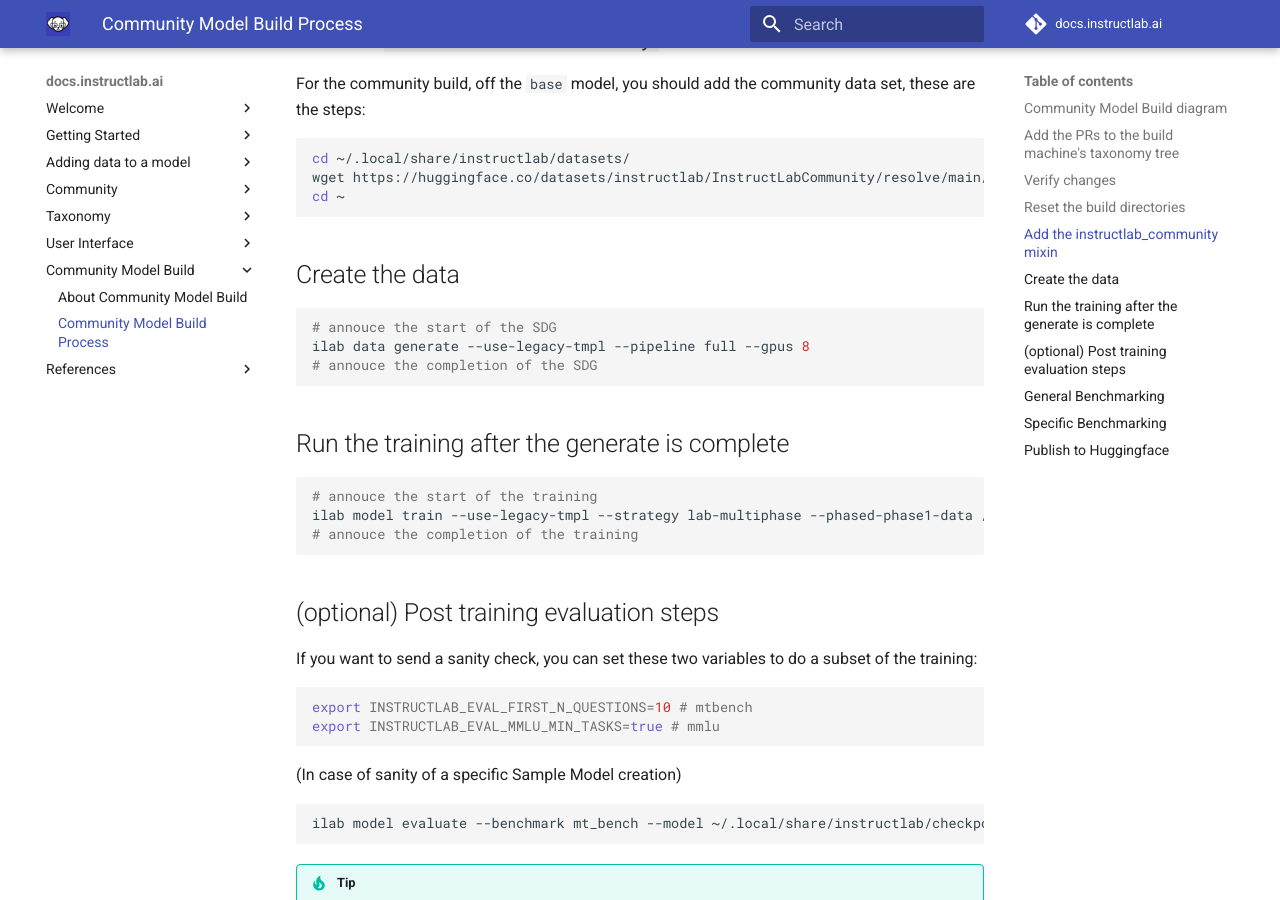
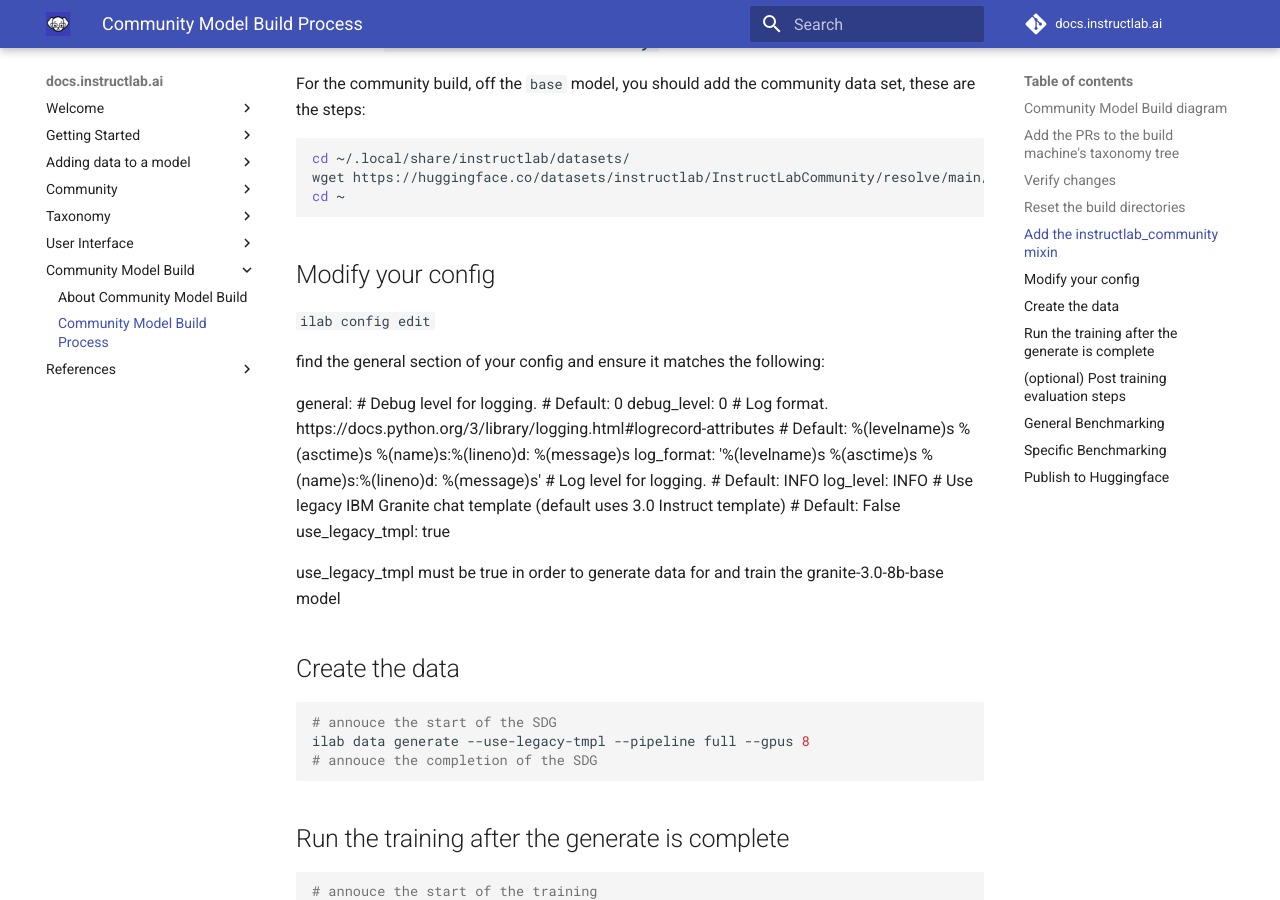
Before and after one commit to instructlab/docs.instructlab.ai, an MkDocs documentation site: the page built from docs/cmb/build_process.md, in a window 1280 px wide and 900 px high, scrolled down 1961 px. Built offline with MkDocs 1.6.1 and Material for MkDocs 9.7.7, drawn with Linux system fonts in a browser that asks for light colours; comment, search, counter and statistics services are not loaded.

Commit message:
Update docs/cmb/build_process.md
Co-authored-by: Charlie Doern <charlie@doern.me>
Signed-off-by: JJ Asghar <awesome@ibm.com>

````diff
--- a/docs/cmb/build_process.md
+++ b/docs/cmb/build_process.md
@@ -64,7 +64,26 @@
 wget https://huggingface.co/datasets/instructlab/InstructLabCommunity/resolve/main/instructlab_community.jsonl
 cd ~
 ```
+## Modify your config
+`ilab config edit`
 
+find the general section of your config and ensure it matches the following:
+
+general:
+  # Debug level for logging.
+  # Default: 0
+  debug_level: 0
+  # Log format. https://docs.python.org/3/library/logging.html#logrecord-attributes
+  # Default: %(levelname)s %(asctime)s %(name)s:%(lineno)d: %(message)s
+  log_format: '%(levelname)s %(asctime)s %(name)s:%(lineno)d: %(message)s'
+  # Log level for logging.
+  # Default: INFO
+  log_level: INFO
+  # Use legacy IBM Granite chat template (default uses 3.0 Instruct template)
+  # Default: False
+  use_legacy_tmpl: true
+
+use_legacy_tmpl must be true in order to generate data for and train the granite-3.0-8b-base model
 ## Create the data
 ```bash
 # annouce the start of the SDG
````
